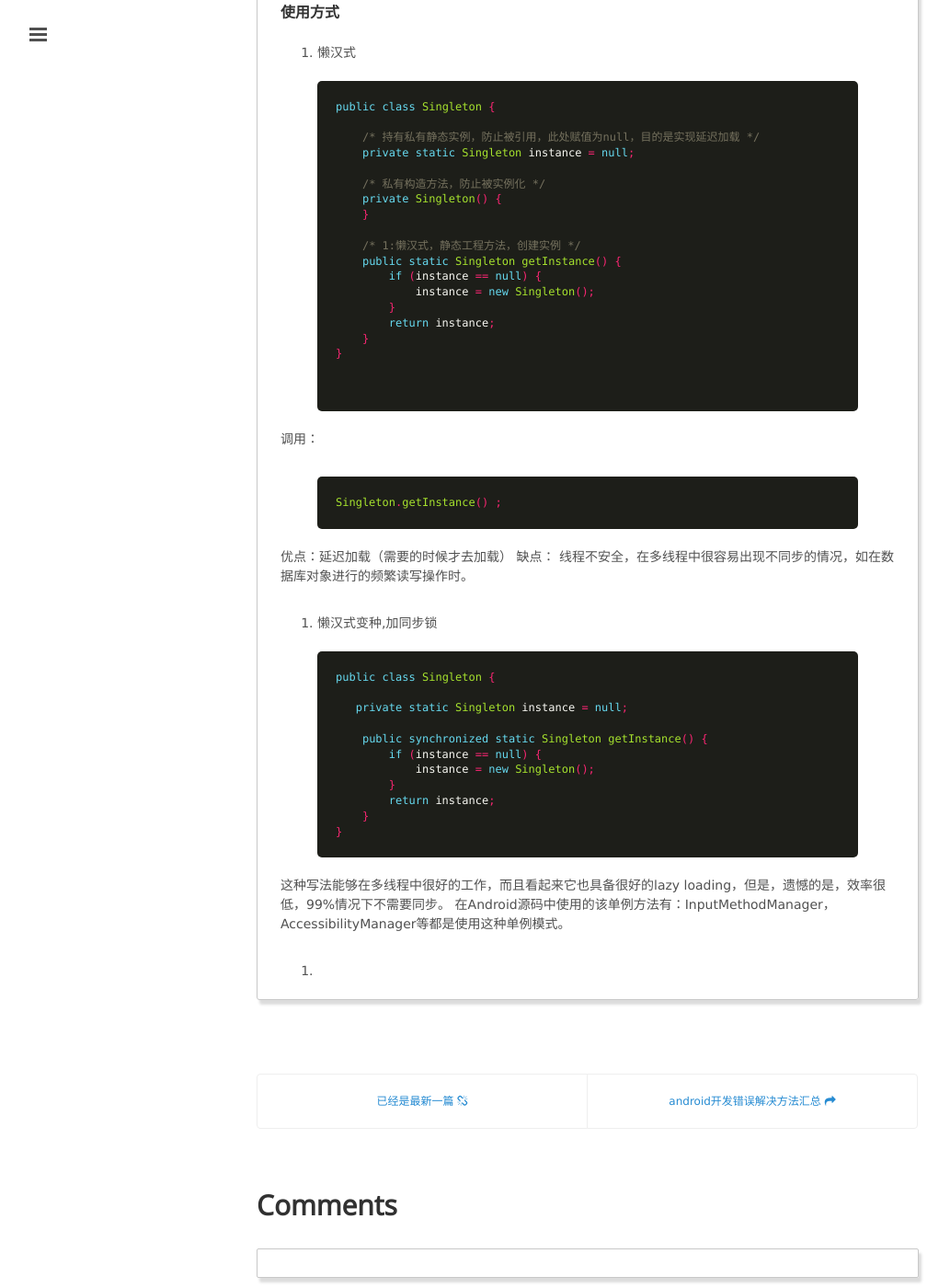
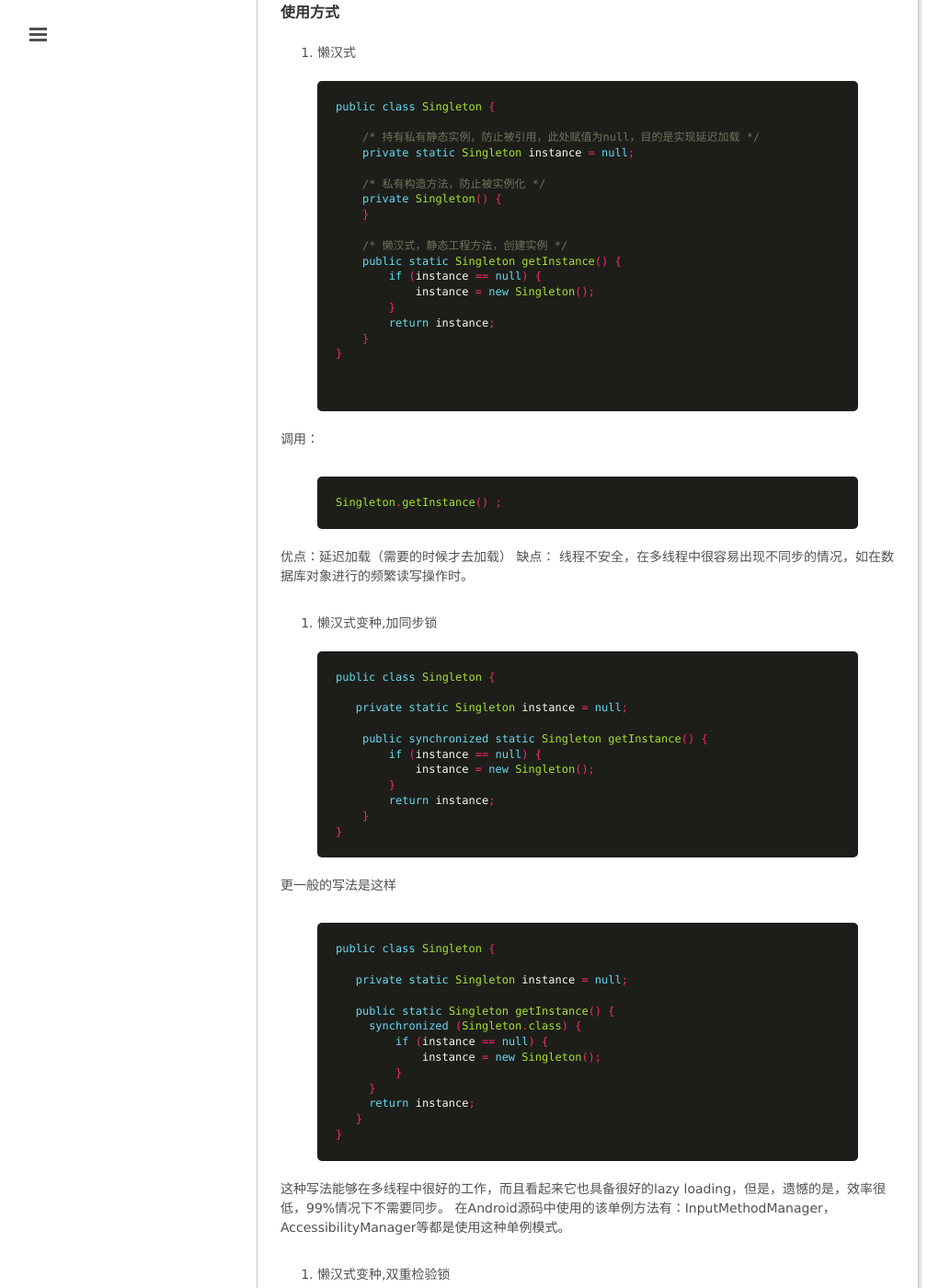
Before and after one commit to mxn21/mxn21.github.io, a Jekyll site: the page built from _posts/2015-5-28-android单例模式分析.md, in a window 1280 px wide and 1400 px high, scrolled down 565 px. Shown: the whole window at 92% size, without its empty margins (1-1034 px from the left). Built offline with Jekyll 4.4.1, drawn with Linux system fonts in a browser that asks for light colours; Markdown is read by kramdown in place of the engine named in the settings; comment, search, counter and statistics services are not loaded.

Commit message:
Update 2015-5-28-android单例模式分析.md

```diff
--- a/_posts/2015-5-28-android单例模式分析.md
+++ b/_posts/2015-5-28-android单例模式分析.md
@@ -30,7 +30,7 @@
     private Singleton() {
     }
 
-    /* 1:懒汉式，静态工程方法，创建实例 */
+    /* 懒汉式，静态工程方法，创建实例 */
     public static Singleton getInstance() {
         if (instance == null) {
             instance = new Singleton();
@@ -70,7 +70,27 @@
 
 {% endhighlight %}
 
+更一般的写法是这样
+{% highlight java %}
+public class Singleton {
+
+   private static Singleton instance = null;
+
+   public static Singleton getInstance() {
+     synchronized (Singleton.class) {
+         if (instance == null) {
+             instance = new Singleton();
+         }
+     }
+     return instance;
+   }
+}
+
+{% endhighlight %}
+
 这种写法能够在多线程中很好的工作，而且看起来它也具备很好的lazy loading，但是，遗憾的是，效率很低，99%情况下不需要同步。
 在Android源码中使用的该单例方法有：InputMethodManager，AccessibilityManager等都是使用这种单例模式。
 
-3.
+<!-- more -->
+
+3. 懒汉式变种,双重检验锁
```
